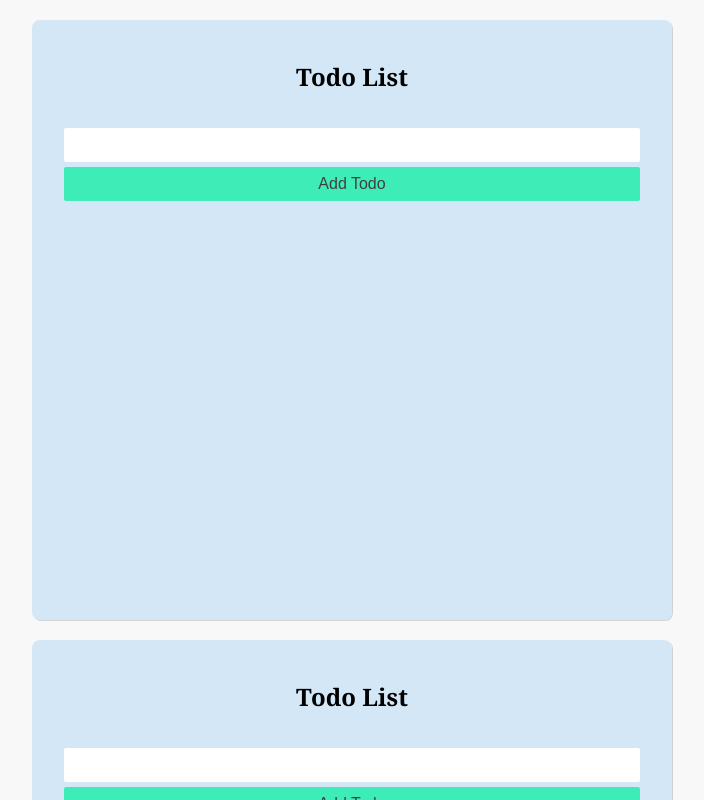
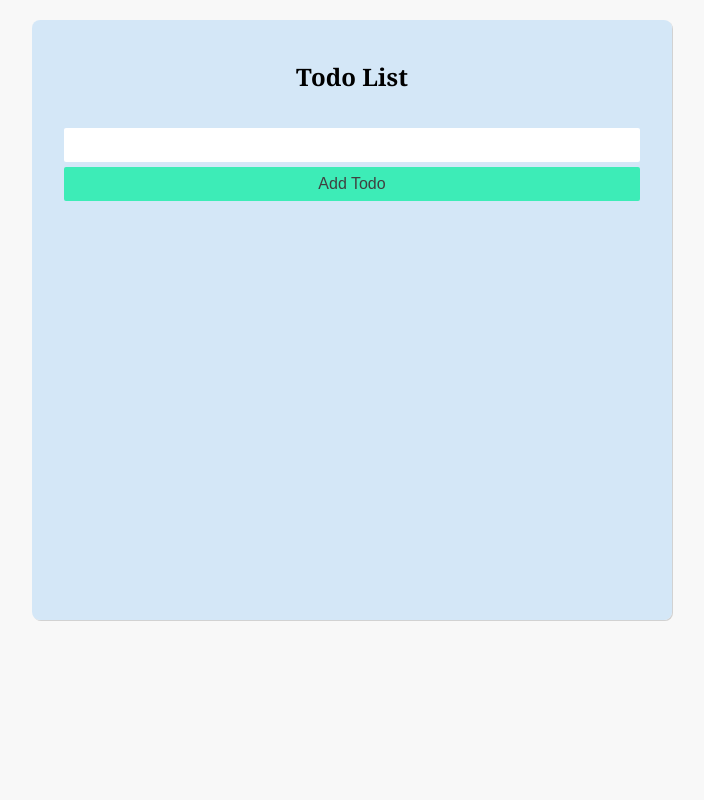
Before and after one commit to yasminm97/react-week-1, a React (Create React App) app: page / in a window 1280 px wide. Shown: the top 800 px of the page, without its empty margins (288-992 px from the left). Built offline with nearby package versions, Linux system fonts and the light colour scheme.

Commit message:
create todoList with react

```diff
--- a/src/App.js
+++ b/src/App.js
@@ -5,7 +5,6 @@ function App() {
   return (
     <>
       <TodoList />
-      <TodoList />
     </>
   );
 }
```
